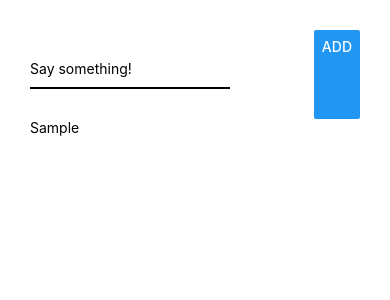
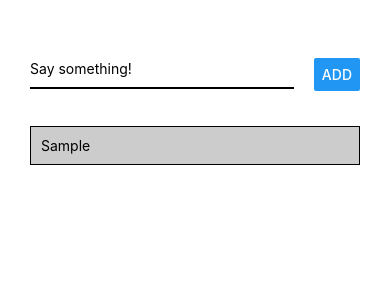
Before and after one commit to dustyfingers/react-native-goals-app, a React Native app: screen / in a window 390 px wide. Both pictures are taken after typing "Sample" into the empty fields and a click on the button "ADD". Shown: the top 300 px of the page. Built offline with nearby package versions, Linux system fonts and the light colour scheme.

Commit message:
made list items and input row look nicer

```diff
--- a/App.js
+++ b/App.js
@@ -25,7 +25,7 @@
         <Button title="Add" onPress={handleAddGoalPress}/>
       </View>
       <View>
-        {goals.map((goal, i)=> <Text key={i}>{goal}</Text>)}
+        {goals.map((goal, i) => <View style={styles.listItem} key={i}><Text>{goal}</Text></View>)}
       </View>
     </View>
   )
--- a/App.styles.js
+++ b/App.styles.js
@@ -6,15 +6,26 @@
   },
   inputContainer: {
     flexDirection: 'row',
-    justifyContent: 'space-between'
+    justifyContent: 'space-between',
+    alignItems: 'center'
   },
   textInput: {
-    width: 200,
+    width: '80%',
     borderBottomColor: 'black',
     borderBottomWidth: 2,
     marginBottom: 30,
     marginTop: 30,
     paddingBottom: 10
+  },
+  addItemButton: {
+
+  },
+  listItem: {
+      padding: 10,
+      backgroundColor: '#ccc',
+      borderColor: 'black',
+      borderWidth: 1,
+      marginVertical: 7
   }
 });
 
```
